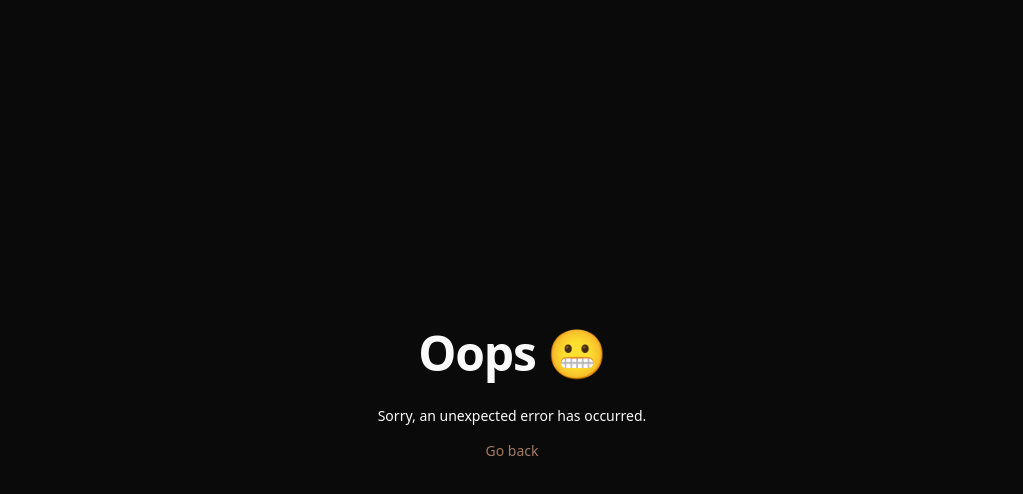
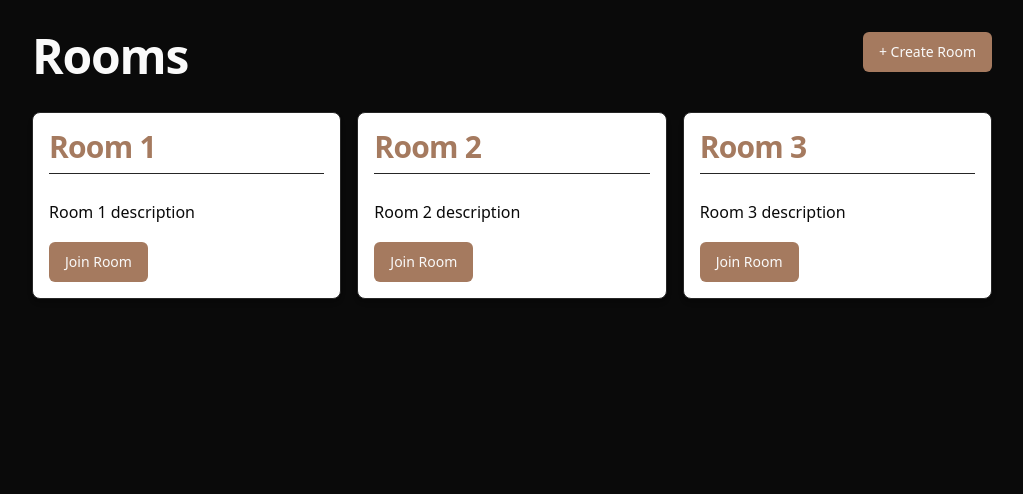
Before and after one commit to yyj-02/chatroom, a React (Vite) app in the folder chatbot-app/: page /rooms in a window 1280 px wide. Shown: the top 494 px of the page, without its empty margins (128-1151 px from the left). Built offline with nearby package versions, Linux system fonts and the light colour scheme.

Commit message:
Add singlish mode

```diff
--- a/chatbot-app/package.json
+++ b/chatbot-app/package.json
@@ -10,7 +10,9 @@
     "preview": "vite preview"
   },
   "dependencies": {
+    "@radix-ui/react-label": "^2.0.2",
     "@radix-ui/react-slot": "^1.0.2",
+    "@radix-ui/react-switch": "^1.0.3",
     "@types/react-router-dom": "^5.3.3",
     "class-variance-authority": "^0.7.0",
     "clsx": "^2.1.0",
--- /dev/null
+++ b/chatbot-app/src/components/room-card.tsx
@@ -0,0 +1,24 @@
+import React from "react";
+import { Link } from "react-router-dom";
+import { Button } from "./ui/button";
+import { Room } from "@/model/room";
+
+const RoomCard: React.FC<Room> = ({ id, name, description, link }) => {
+  return (
+    <div key={id} className="p-4 bg-white border rounded-lg shadow-md">
+      <h2 className="scroll-m-20 border-b pb-2 text-3xl font-semibold tracking-tight first:mt-0 text-primary">
+        {name}
+      </h2>
+      <p className="leading-7 [&:not(:first-child)]:mt-6 text-background">
+        {description}
+      </p>
+      <Link to={link}>
+        <Button className="mt-4 hover:-translate-y-1 hover:shadow-md transition-all">
+          Join Room
+        </Button>
+      </Link>
+    </div>
+  );
+};
+
+export default RoomCard;
--- /dev/null
+++ b/chatbot-app/src/components/ui/label.tsx
@@ -0,0 +1,24 @@
+import * as React from "react"
+import * as LabelPrimitive from "@radix-ui/react-label"
+import { cva, type VariantProps } from "class-variance-authority"
+
+import { cn } from "@/lib/utils"
+
+const labelVariants = cva(
+  "text-sm font-medium leading-none peer-disabled:cursor-not-allowed peer-disabled:opacity-70"
+)
+
+const Label = React.forwardRef<
+  React.ElementRef<typeof LabelPrimitive.Root>,
+  React.ComponentPropsWithoutRef<typeof LabelPrimitive.Root> &
+    VariantProps<typeof labelVariants>
+>(({ className, ...props }, ref) => (
+  <LabelPrimitive.Root
+    ref={ref}
+    className={cn(labelVariants(), className)}
+    {...props}
+  />
+))
+Label.displayName = LabelPrimitive.Root.displayName
+
+export { Label }
--- /dev/null
+++ b/chatbot-app/src/components/ui/switch.tsx
@@ -0,0 +1,27 @@
+import * as React from "react"
+import * as SwitchPrimitives from "@radix-ui/react-switch"
+
+import { cn } from "@/lib/utils"
+
+const Switch = React.forwardRef<
+  React.ElementRef<typeof SwitchPrimitives.Root>,
+  React.ComponentPropsWithoutRef<typeof SwitchPrimitives.Root>
+>(({ className, ...props }, ref) => (
+  <SwitchPrimitives.Root
+    className={cn(
+      "peer inline-flex h-6 w-11 shrink-0 cursor-pointer items-center rounded-full border-2 border-transparent transition-colors focus-visible:outline-none focus-visible:ring-2 focus-visible:ring-ring focus-visible:ring-offset-2 focus-visible:ring-offset-background disabled:cursor-not-allowed disabled:opacity-50 data-[state=checked]:bg-primary data-[state=unchecked]:bg-input",
+      className
+    )}
+    {...props}
+    ref={ref}
+  >
+    <SwitchPrimitives.Thumb
+      className={cn(
+        "pointer-events-none block h-5 w-5 rounded-full bg-background shadow-lg ring-0 transition-transform data-[state=checked]:translate-x-5 data-[state=unchecked]:translate-x-0"
+      )}
+    />
+  </SwitchPrimitives.Root>
+))
+Switch.displayName = SwitchPrimitives.Root.displayName
+
+export { Switch }
--- /dev/null
+++ b/chatbot-app/src/model/room.ts
@@ -0,0 +1,6 @@
+export interface Room {
+  id: number;
+  name: string;
+  description: string;
+  link: string;
+}
--- /dev/null
+++ b/chatbot-app/src/pages/Chatroom.tsx
@@ -0,0 +1,31 @@
+import { Label } from "@/components/ui/label";
+import { Switch } from "@/components/ui/switch";
+import { useState } from "react";
+import { useParams } from "react-router-dom";
+
+const Chatroom = () => {
+  const { id } = useParams();
+  const [britishMode, setBritishMode] = useState(true);
+  // retrieve chat, redirects to room if chat is not found
+
+  return (
+    <div className="w-full max-w-5xl p-8 mx-auto h-full">
+      <div className="flex justify-between">
+        <h1 className="scroll-m-20 text-4xl font-extrabold tracking-tight lg:text-5xl ">
+          Chatroom {id}: Name
+        </h1>
+        <div className="flex items-center space-x-2">
+          <span>🇸🇬</span>
+          <Switch
+            id="british-mode"
+            checked={britishMode}
+            onCheckedChange={setBritishMode}
+          />
+          <Label htmlFor="british-mode">🇬🇧</Label>
+        </div>
+      </div>
+    </div>
+  );
+};
+
+export default Chatroom;
--- a/chatbot-app/src/pages/ErrorPage.tsx
+++ b/chatbot-app/src/pages/ErrorPage.tsx
@@ -7,7 +7,7 @@ const ErrorPage = () => {
   console.error(error);
 
   return (
-    <div className="w-full max-w-5xl p-2 mx-auto h-full flex flex-col items-center justify-center">
+    <div className="w-full max-w-5xl p-8 mx-auto h-full flex flex-col items-center justify-center">
       <h1 className="scroll-m-20 text-4xl font-extrabold tracking-tight lg:text-5xl text-center">
         Oops 😬
       </h1>
--- a/chatbot-app/src/pages/Home.tsx
+++ b/chatbot-app/src/pages/Home.tsx
@@ -1,15 +1,37 @@
-import { buttonVariants } from "@/components/ui/button";
+import { Button, buttonVariants } from "@/components/ui/button";
 import { Link } from "react-router-dom";
 
 const Home = () => {
+  // Check if login
+  const login = true;
+  // Handle logout
+  const logout = () => {
+    console.log("Logout");
+  };
+
   return (
-    <div className="w-full max-w-5xl p-2 mx-auto h-full flex flex-col items-center justify-center">
+    <div className="w-full max-w-5xl p-8 mx-auto h-full flex flex-col items-center justify-center">
       <h1 className="scroll-m-20 text-4xl font-extrabold tracking-tight lg:text-5xl text-center">
         Welcome to Singlish Chat 🇸🇬
       </h1>
       <p className="text-sm font-medium leading-none text-center mt-8 text-foreground/50">
         Created by: Jet, Justin, Silas, Yong Jie
       </p>
+      {login ? (
+        <div className="mt-8 flex flex-col gap-4 items-stretch justify-center">
+          <Link
+            to="/rooms"
+            className={buttonVariants({
+              variant: "default",
+            })}
+          >
+            Go to Rooms
+          </Link>
+          <Button variant="destructive" onClick={logout}>
+            Logout
+          </Button>
+        </div>
+      ) : (
         <div className="mt-8 flex gap-4 items-center justify-center">
           <Link
             to="/sign-up"
@@ -28,6 +50,7 @@ const Home = () => {
             Login
           </Link>
         </div>
+      )}
     </div>
   );
 };
--- a/chatbot-app/src/pages/Login.tsx
+++ b/chatbot-app/src/pages/Login.tsx
@@ -8,7 +8,7 @@ const Login = () => {
   const [password, setPassword] = useState("");
 
   return (
-    <div className="w-full max-w-5xl p-2 mx-auto h-full flex flex-col items-center justify-center">
+    <div className="w-full max-w-5xl p-8 mx-auto h-full flex flex-col items-center justify-center">
       <h1 className="scroll-m-20 text-4xl font-extrabold tracking-tight lg:text-5xl text-center">
         Welcome back to Singlish Chat 🇸🇬
       </h1>
--- /dev/null
+++ b/chatbot-app/src/pages/Rooms.tsx
@@ -0,0 +1,61 @@
+import { useState } from "react";
+import RoomCard from "@/components/room-card";
+import { Button } from "@/components/ui/button";
+import { Room } from "@/model/room";
+
+const Rooms = () => {
+  // Add request signed in
+
+  const [rooms, setRooms] = useState<Room[]>([
+    {
+      id: 1,
+      name: "Room 1",
+      description: "Room 1 description",
+      link: "/rooms/1",
+    },
+    {
+      id: 2,
+      name: "Room 2",
+      description: "Room 2 description",
+      link: "/rooms/2",
+    },
+    {
+      id: 3,
+      name: "Room 3",
+      description: "Room 3 description",
+      link: "/rooms/3",
+    },
+  ]);
+  // Add request to get rooms
+  // Add create room function
+  const createRoom = () => {
+    console.log("Create room");
+    setRooms([
+      ...rooms,
+      {
+        id: rooms.length + 1,
+        name: `Room ${rooms.length + 1}`,
+        description: `Room ${rooms.length + 1} description`,
+        link: `/rooms/${rooms.length + 1}`,
+      },
+    ]);
+  };
+
+  return (
+    <div className="w-full max-w-5xl p-8 mx-auto h-full">
+      <div className="flex justify-between">
+        <h1 className="scroll-m-20 text-4xl font-extrabold tracking-tight lg:text-5xl text-center">
+          Rooms
+        </h1>
+        <Button onClick={createRoom}>+ Create Room</Button>
+      </div>
+      <div className="grid grid-cols-1 gap-4 mt-8 sm:grid-cols-2 lg:grid-cols-3">
+        {rooms.map((room) => (
+          <RoomCard key={room.id} {...room} />
+        ))}
+      </div>
+    </div>
+  );
+};
+
+export default Rooms;
--- a/chatbot-app/src/pages/SignUp.tsx
+++ b/chatbot-app/src/pages/SignUp.tsx
@@ -9,7 +9,7 @@ const SignUp = () => {
   const [password, setPassword] = useState("");
 
   return (
-    <div className="w-full max-w-5xl p-2 mx-auto h-full flex flex-col items-center justify-center">
+    <div className="w-full max-w-5xl p-8 mx-auto h-full flex flex-col items-center justify-center">
       <h1 className="scroll-m-20 text-4xl font-extrabold tracking-tight lg:text-5xl text-center">
         Welcome to Singlish Chat 🇸🇬
       </h1>
```
Also changed, not shown: chatbot-app/src/main.tsx (+10 -0 lines), 1 other file (tests, documents, lock files or other folders). Lines whose indentation alone changed are shown as unchanged.
